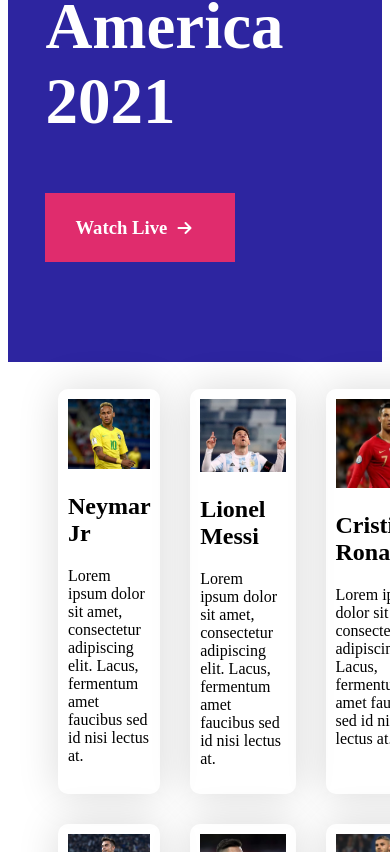
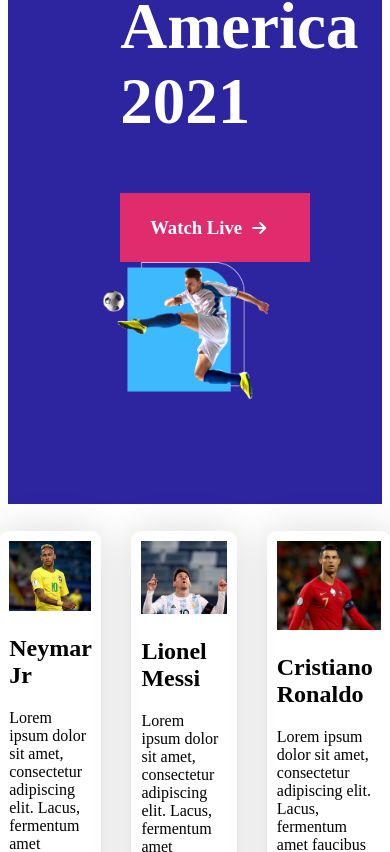
Before and after one commit to Kamrulislam82/responsive-football-main, a plain HTML site: page index.html in a window 390 px wide. Shown: the part 248-1100 px from the top of the page. Drawn offline with Linux system fonts and the light colour scheme; files that its build step writes are made by us from their sources.

Commit message:
some inproved

```diff
--- a/index.html
+++ b/index.html
@@ -15,7 +15,7 @@
 
     <!-- styls css -->
     <link rel="stylesheet" href="style/style.css">
-    <link rel="stylesheet" href="style.css">
+    <link rel="stylesheet" href="style/responsive.css">
     <title>responsive-football</title>
 </head>
     <body>
--- a/style/responsive.css
+++ b/style/responsive.css
@@ -1,24 +1,29 @@
 /* Extra small devices (phones, 600px and down) */
-@media only screen and (max-width: 600px) {
+@media only screen and (max-width: 688px) {
+  .players-banner {
+    width: 100%;
+    align-items: center;
+  }
+  .banner {
+    width: 100%;
+    display: flex;
+    flex-direction: column;
+    align-items: center;
+  }
+  .players-wrapper {
 
+    display: flex;
+    align-items: stretch;
+    grid-template-columns: repeat(1, 1fr);
+    flex-direction: column;
+
+  }
 }
 
 /* Small devices (portrait tablets and large phones, 600px and up) */
 @media only screen and (min-width: 600px) {
-
 }
 
 /* Medium devices (landscape tablets, 768px and up) */
 @media only screen and (min-width: 768px) {
-
 }
-
-  /* Large devices (laptops/desktops, 992px and up) */
-  @media only screen and (min-width: 992px) {
-
-  }
-
-  /* Extra large devices (large laptops and desktops, 1200px and up) */
-  @media only screen and (min-width: 1200px) {
-
-  }
```
Lines whose indentation alone changed are shown as unchanged.
